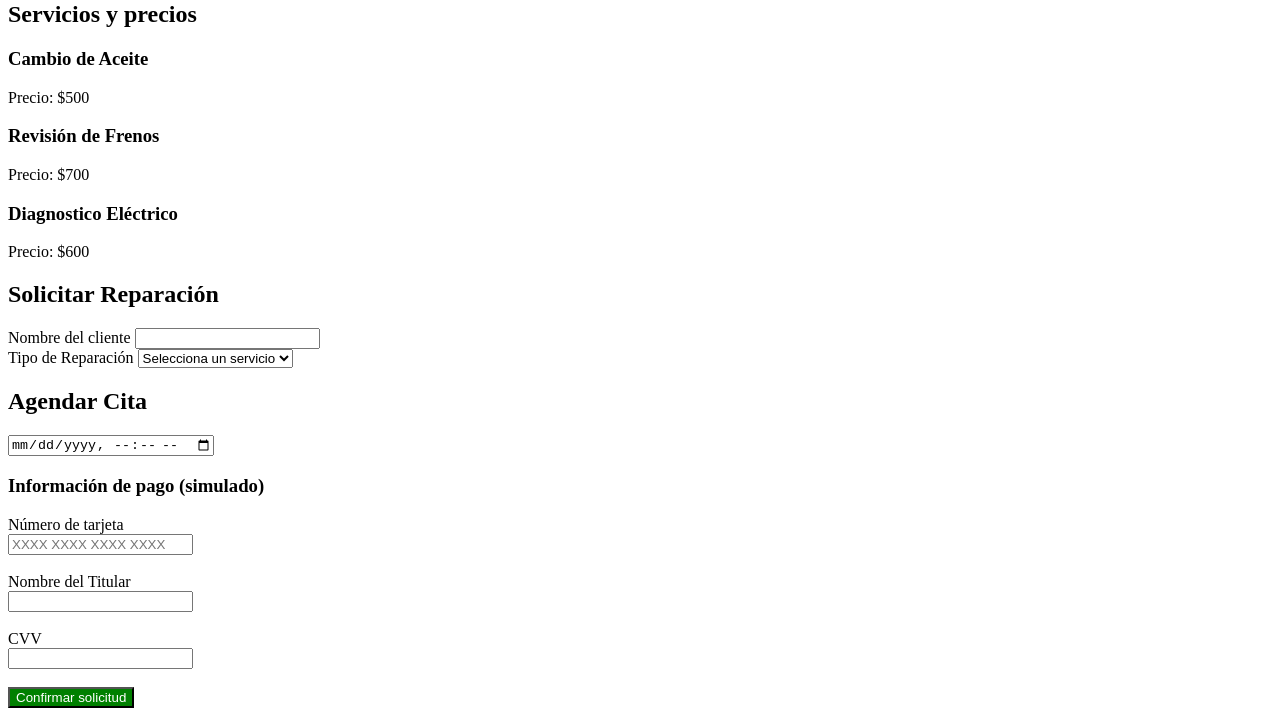
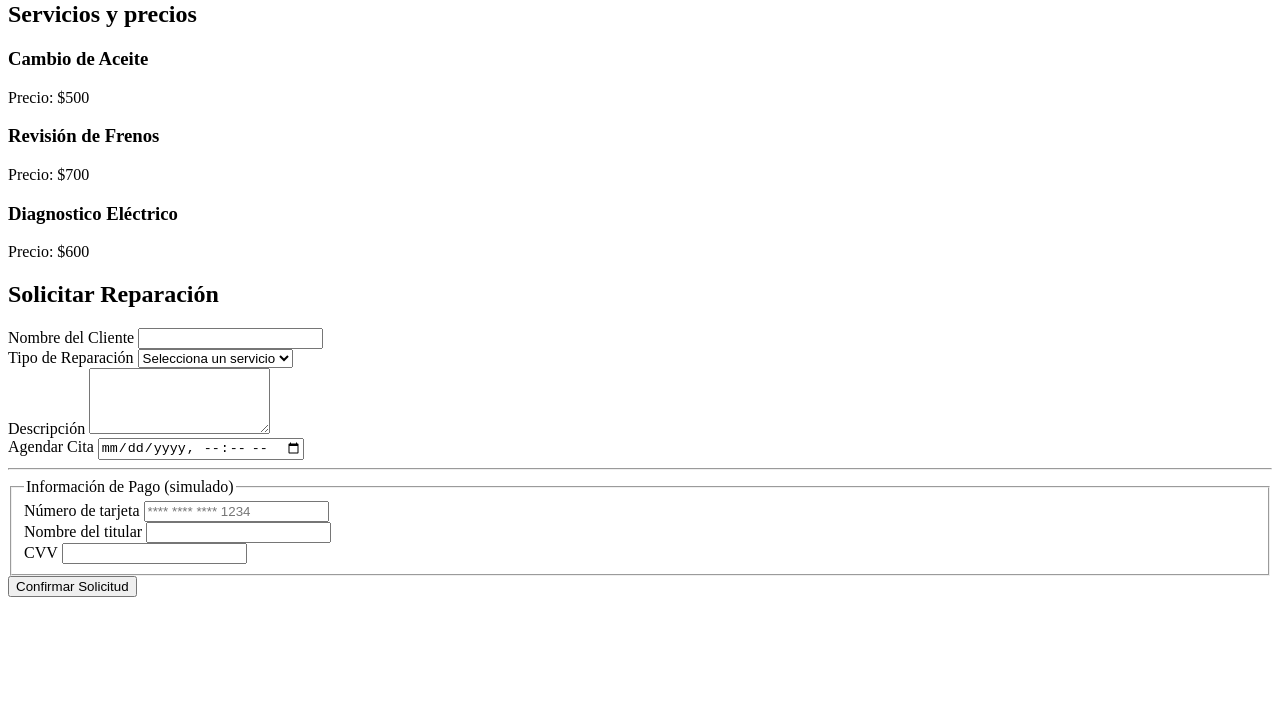
Before and after one commit to jgonzalezvargas/AE7_ABPRO, a plain HTML site: page index.html in a window 1280 px wide. Shown: the part 79-800 px from the top of the page. Drawn offline with Linux system fonts and the light colour scheme.

Commit message:
fix:index html reformado con solo un formulario

```diff
--- a/index.html
+++ b/index.html
@@ -5,14 +5,14 @@
     <meta charset="UTF-8">
     <meta name="viewport" content="width=device-width, initial-scale=1.0">
     <title>Autofix</title>
-    <link rel="stylesheet" href="./asstets/css/styles.css">
+    <link rel="stylesheet" href="./assets/css/styles.css">
 </head>
 
 <body>
     <header>
         <h1>Autofix - Reparación de vehículos a domicilio</h1>
     </header>
-
+    <main class="container">
         <section>
             <h2>Servicios y precios</h2>
             <div class="servicios">
@@ -33,50 +33,55 @@
             </div>
         </section>
 
-    <section>
+
+        <!-- Solicitar Reparación -->
+        <section id="solicitar">
             <h2>Solicitar Reparación</h2>
-        <form action="POST">
-            <div>
-                <label for="cliente">Nombre del cliente</label>
-                <input type="text" id="cliente" name="cliente">
+            <form id="repair-form">
+                <div class="form-group">
+                    <label for="cliente">Nombre del Cliente</label>
+                    <input type="text" id="cliente" name="cliente" required>
                 </div>
-            <div>
+                <div class="form-group">
                     <label for="tipo">Tipo de Reparación</label>
-                <select name="tipo" id="tipo">
+                    <select id="tipo" name="tipo" required>
                         <option value="">Selecciona un servicio</option>
                         <option value="aceite">Cambio de aceite</option>
                         <option value="frenos">Revisión de frenos</option>
                         <option value="diagnostico">Diagnóstico eléctrico</option>
                     </select>
                 </div>
+                <div class="form-group">
+                    <label for="descripcion">Descripción</label>
+                    <textarea id="descripcion" name="descripcion" rows="4"></textarea>
+                </div>
+                <div class="form-group">
+                    <label for="fecha">Agendar Cita</label>
+                    <input type="datetime-local" id="fecha" name="fecha" required>
+                </div>
+
+                <hr>
+
+                <fieldset class="payment-info">
+                    <legend>Información de Pago (simulado)</legend>
+                    <div class="form-group">
+                        <label for="tarjeta">Número de tarjeta</label>
+                        <input type="text" id="tarjeta" name="tarjeta" placeholder="**** **** **** 1234" required>
+                    </div>
+                    <div class="form-group">
+                        <label for="titular">Nombre del titular</label>
+                        <input type="text" id="titular" name="titular" required>
+                    </div>
+                    <div class="form-group">
+                        <label for="cvv">CVV</label>
+                        <input type="text" id="cvv" name="cvv" maxlength="3" required>
+                    </div>
+                </fieldset>
+
+                <button type="submit" class="btn">Confirmar Solicitud</button>
             </form>
         </section>
-    <section>
-        <h2>Agendar Cita</h2>
-        <form>
-            <div>
-                <input type="datetime-local" id="fechaHora" name="fechaHora">
-            </div>
-        </form>
-    </section>
-    <h3>Información de pago (simulado)</h3>
-    <section>
-
-        <form>
-            <label for="tarjeta">Número de tarjeta</label><br>
-            <input type="text" id="tarjeta" name="tarjeta" placeholder="XXXX XXXX XXXX XXXX" required><br><br>
-
-            <label for="titular">Nombre del Titular</label><br>
-            <input type="text" id="titular" name="titular" required><br><br>
-
-            <label for="cvv">CVV</label><br>
-            <input type="text" id="cvv" name="cvv" maxlength="4" required><br><br>
-
-            <button type="submit" style="background-color: green; color: white;">Confirmar solicitud</button>
-        </form>
-    </section>
-
-
+    </main>
 </body>
 
 </html>
```
Lines whose indentation alone changed are shown as unchanged.
